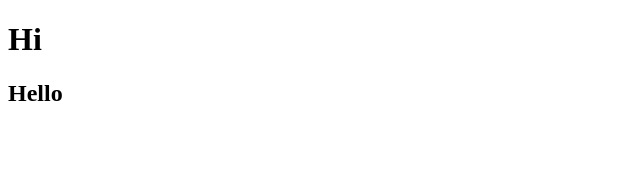
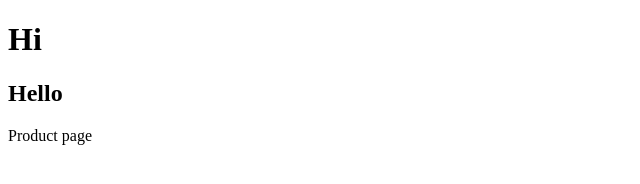
Before and after one commit to gnanendra2003/alpha, a plain HTML site: page index.html in a window 1280 px wide. Shown: the whole page, without its empty margins (0-640 px from the left). Drawn offline with Linux system fonts and the light colour scheme.

Commit message:
product page

```diff
--- a/index.html
+++ b/index.html
@@ -8,5 +8,6 @@
 <body>
     <h1>Hi</h1>
     <h2>Hello</h2>
+    <p>Product page</p>
 </body>
 </html>
```
